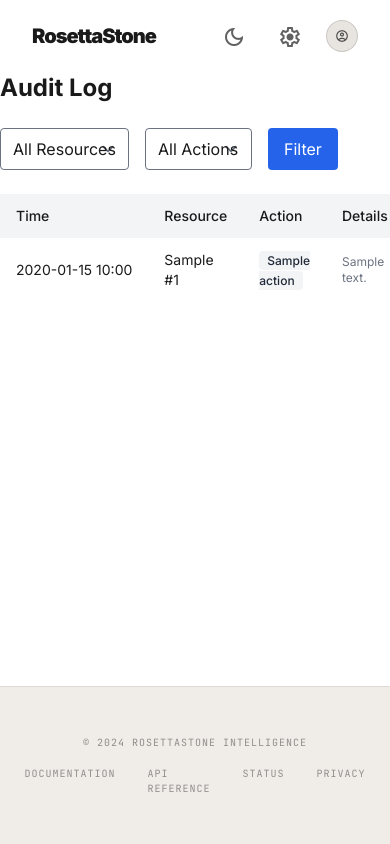
After one commit to ashwinchidambaram/rosettastone, a FastAPI app: template src/rosettastone/server/templates/audit_log.html in a window 390 px wide. The commit adds this page. Run offline with FastAPI, Linux system fonts and the light colour scheme; the template is opened without the code that fills it: most values are stand-ins (such as "Sample title", 1, 10 or a date in 2020); some libraries are stand-ins or nearby versions.

Commit message:
feat(versioning): add audit log UI page
Add /ui/audit-log route with Jinja2 template for browsing and filtering
audit log entries by resource type and action. Add nav links to both
desktop top nav and mobile drawer in base.html.

Co-Authored-By: Claude Sonnet 4.6 <noreply@anthropic.com>

```diff
--- /dev/null
+++ b/src/rosettastone/server/templates/audit_log.html
@@ -0,0 +1,61 @@
+{% extends "base.html" %}
+{% block title %}RosettaStone | Audit Log{% endblock %}
+
+{% block content %}
+<div class="max-w-6xl mx-auto">
+  <h2 class="text-2xl font-bold mb-6">Audit Log</h2>
+
+  <!-- Filters -->
+  <form method="get" action="/ui/audit-log" class="flex flex-wrap gap-4 mb-6">
+    <select name="resource_type" class="border rounded px-3 py-2 bg-white dark:bg-gray-800 dark:border-gray-600">
+      <option value="">All Resources</option>
+      <option value="migration" {% if request.query_params.get('resource_type') == 'migration' %}selected{% endif %}>Migration</option>
+      <option value="model" {% if request.query_params.get('resource_type') == 'model' %}selected{% endif %}>Model</option>
+    </select>
+    <select name="action" class="border rounded px-3 py-2 bg-white dark:bg-gray-800 dark:border-gray-600">
+      <option value="">All Actions</option>
+      <option value="create" {% if request.query_params.get('action') == 'create' %}selected{% endif %}>Create</option>
+      <option value="complete" {% if request.query_params.get('action') == 'complete' %}selected{% endif %}>Complete</option>
+      <option value="rollback" {% if request.query_params.get('action') == 'rollback' %}selected{% endif %}>Rollback</option>
+      <option value="failed" {% if request.query_params.get('action') == 'failed' %}selected{% endif %}>Failed</option>
+      <option value="blocked" {% if request.query_params.get('action') == 'blocked' %}selected{% endif %}>Blocked</option>
+    </select>
+    <button type="submit" class="px-4 py-2 bg-blue-600 text-white rounded hover:bg-blue-700">Filter</button>
+  </form>
+
+  <!-- Table -->
+  <div class="overflow-x-auto">
+    <table class="w-full text-sm">
+      <thead class="bg-gray-100 dark:bg-gray-800">
+        <tr>
+          <th class="px-4 py-3 text-left font-medium">Time</th>
+          <th class="px-4 py-3 text-left font-medium">Resource</th>
+          <th class="px-4 py-3 text-left font-medium">Action</th>
+          <th class="px-4 py-3 text-left font-medium">Details</th>
+        </tr>
+      </thead>
+      <tbody class="divide-y divide-gray-200 dark:divide-gray-700">
+        {% for entry in entries %}
+        <tr class="hover:bg-gray-50 dark:hover:bg-gray-800/50">
+          <td class="px-4 py-3 whitespace-nowrap">{{ entry.created_at.strftime('%Y-%m-%d %H:%M') }}</td>
+          <td class="px-4 py-3">{{ entry.resource_type }}{% if entry.resource_id %} #{{ entry.resource_id }}{% endif %}</td>
+          <td class="px-4 py-3">
+            <span class="px-2 py-0.5 rounded text-xs font-medium
+              {% if entry.action == 'complete' %}bg-green-100 text-green-800 dark:bg-green-900/30 dark:text-green-400
+              {% elif entry.action == 'failed' %}bg-red-100 text-red-800 dark:bg-red-900/30 dark:text-red-400
+              {% elif entry.action == 'rollback' %}bg-yellow-100 text-yellow-800 dark:bg-yellow-900/30 dark:text-yellow-400
+              {% else %}bg-gray-100 text-gray-800 dark:bg-gray-700 dark:text-gray-300{% endif %}">
+              {{ entry.action }}
+            </span>
+          </td>
+          <td class="px-4 py-3 text-gray-500 dark:text-gray-400 text-xs">{{ entry.details_json if entry.details_json != '{}' else '' }}</td>
+        </tr>
+        {% endfor %}
+        {% if not entries %}
+        <tr><td colspan="4" class="px-4 py-8 text-center text-gray-500">No audit log entries found.</td></tr>
+        {% endif %}
+      </tbody>
+    </table>
+  </div>
+</div>
+{% endblock %}
--- a/src/rosettastone/server/templates/base.html
+++ b/src/rosettastone/server/templates/base.html
@@ -100,6 +100,7 @@
                 <a class="{% if active_nav == 'alerts' %}text-[#D4745E] border-b-2 border-[#D4745E] pb-1{% else %}text-[#E5E2E1]/60 hover:text-[#E5E2E1] transition-colors{% endif %} text-sm font-medium" href="/ui/alerts">Alerts</a>
                 <span class="absolute -top-1 -right-2 w-1.5 h-1.5 bg-[#D85650] rounded-full"></span>
             </div>
+            <a class="{% if active_nav == 'audit' %}text-[#D4745E] border-b-2 border-[#D4745E] pb-1{% else %}text-[#E5E2E1]/60 hover:text-[#E5E2E1] transition-colors{% endif %} text-sm font-medium" href="/ui/audit-log">Audit Log</a>
         </div>
     </div>
     <div class="flex items-center gap-4">
@@ -145,6 +146,10 @@
             <span class="material-symbols-outlined text-lg" aria-hidden="true">notifications</span>
             Alerts
         </a>
+        <a href="/ui/audit-log" class="mobile-nav-link flex items-center gap-3 px-4 py-3 rounded-lg text-sm font-medium {% if active_nav == 'audit' %}bg-[#D4745E]/10 text-[#D4745E]{% else %}text-on-surface-variant hover:bg-surface-container-highest hover:text-on-surface{% endif %} transition-colors">
+            <span class="material-symbols-outlined text-lg" aria-hidden="true">history</span>
+            Audit Log
+        </a>
     </nav>
 </div>
 
```
Also changed, not shown: src/rosettastone/server/api/audit.py (+34 -1 lines).
